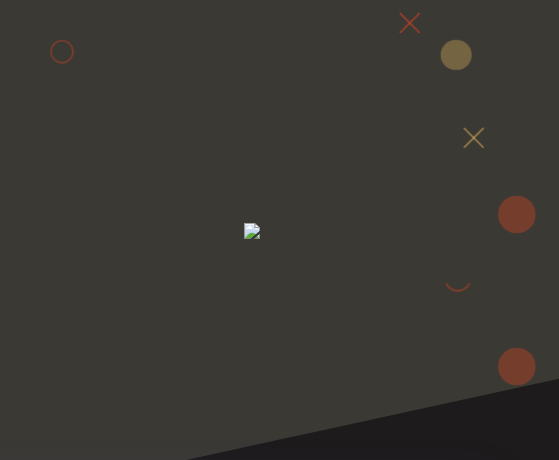
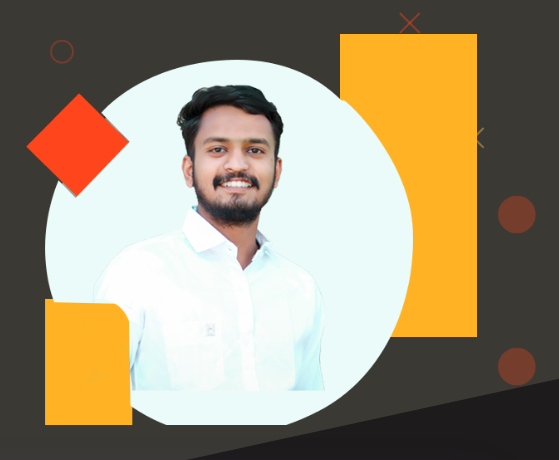
Before and after one commit to spshinde9891/portfolio, a plain HTML site: page index.html in a window 1280 px wide. Shown: the part 77-537 px from the top of the page, 721-1280 px from the left. Drawn offline with nearby package versions, Linux system fonts and the light colour scheme; the site is published under a folder, as on GitHub Pages, so addresses that start at the root find nothing.

```diff
--- a/index.html
+++ b/index.html
@@ -72,7 +72,7 @@
 
              <div class="col-lg-5 order-lg-2 order-1">
                <div class="ms-lg-auto text-center">
-                 <img src="/images/top-right-img-1.png" class="img-fluid">
+                 <img src="./images/top-right-img-1.png" class="img-fluid">
                </div>
 
              </div>
```
